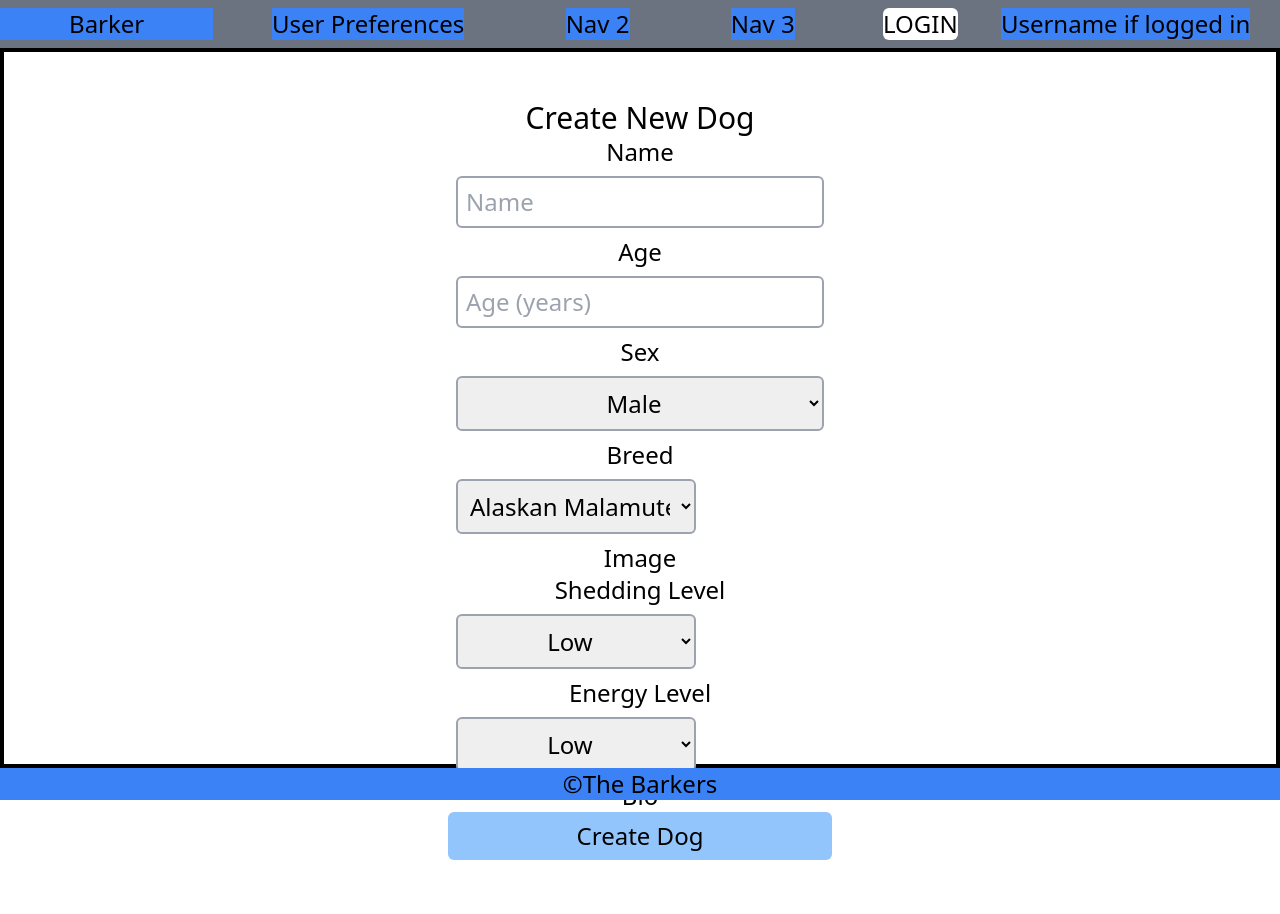
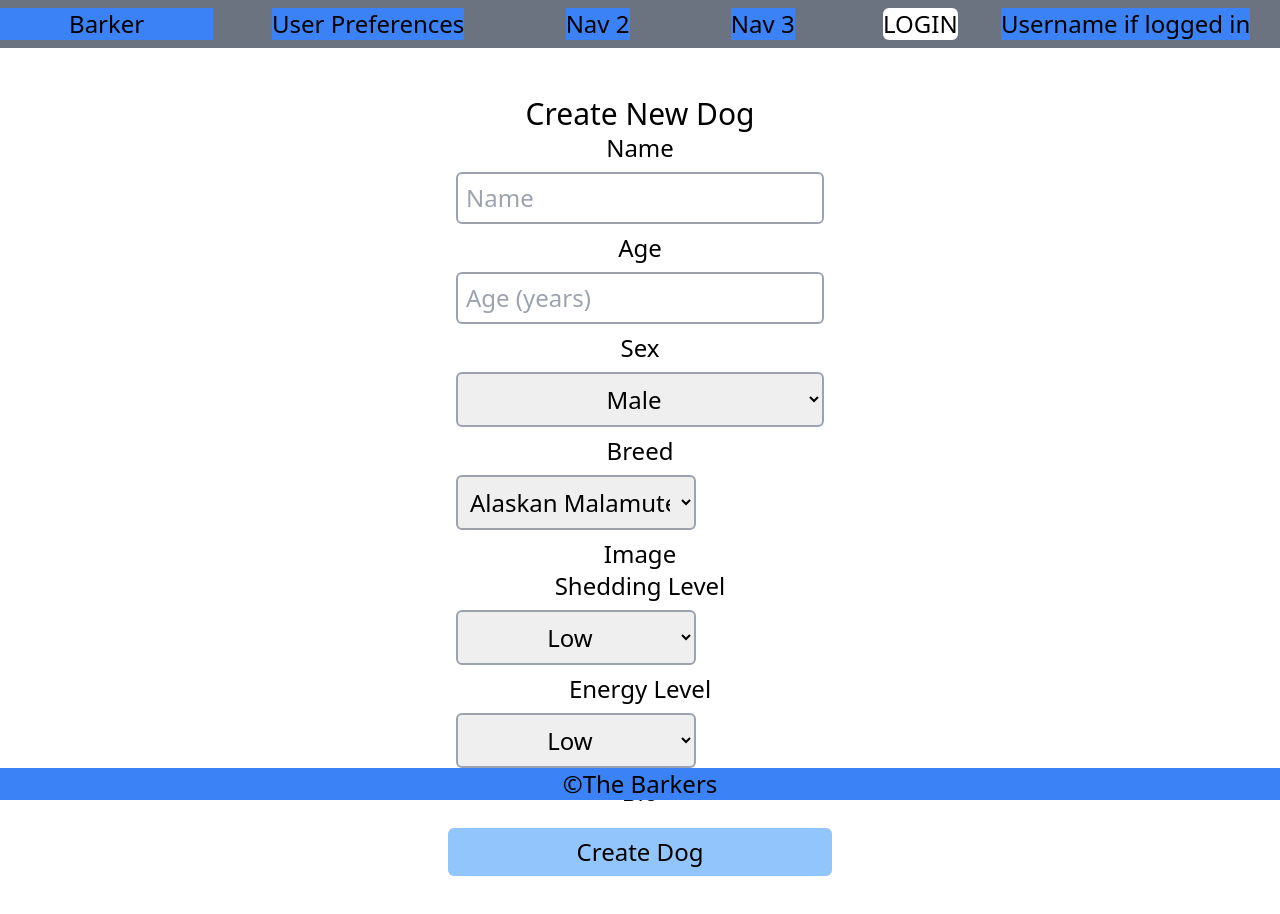
Before and after one commit to 2011JavaReact/BarkerFrontEnd, a React (Create React App) app: page /dog in a window 1280 px wide. Shown: the top 914 px of the page. Before the commit the page ends 860 px from the top, so only its background shows below. Built offline with nearby package versions, Linux system fonts and the light colour scheme.

Commit message:
Connected form to backend. Deleted black square on Home component. Minor updates to NewDogForm.

```diff
--- a/src/App.tsx
+++ b/src/App.tsx
@@ -22,7 +22,7 @@ class App extends React.Component {
           <nav className="fixed inset-x-0 top-0 h-12 bg-gray-500">
             <NavBarContainer />
           </nav>
-          <div className="main-container mt-12 mb-10 border-solid border-4 border-black">
+          <div className="main-container h-screen mt-12 mb-10">
             <Route exact path="/" component={Home} />
             <Route exact path="/users/new" component={NewUserForm} />
             <Route
--- a/src/components/dog/NewDogForm.tsx
+++ b/src/components/dog/NewDogForm.tsx
@@ -37,7 +37,7 @@ export default class NewDogForm extends React.Component {
     handleSubmit = ( event: React.FormEvent<HTMLElement> ): void => {
         event.preventDefault();
         console.log(this.state);
-        Axios.post("http://localhost:8080/dogs", this.state.dog).then((resp) => {
+        Axios.post("http://localhost:8080/shelters/" + this.state.userId + "/dogs", this.state.dog).then((resp) => {
             console.log(resp.data);
             this.setState({ dogId: resp.data.id, redirect: true});
         });
@@ -126,7 +126,7 @@ export default class NewDogForm extends React.Component {
                             </select>
                             <div>Bio</div>
                             <button
-                                className="text-2xl rounded-md py-2 px-2 bg-blue-300"
+                                className="text-2xl rounded-md py-2 px-2 mt-5 mb-20 bg-blue-300"
                                 type="submit"
                             >Create Dog</button>
                         </form>
```
Also changed, not shown: 1 other file (tests, documents, lock files or other folders).
